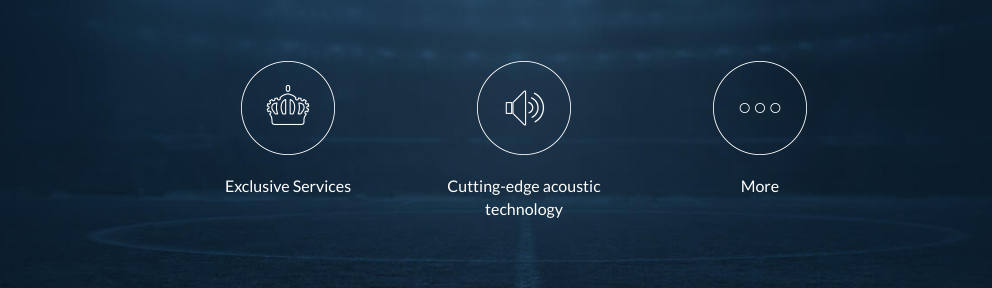
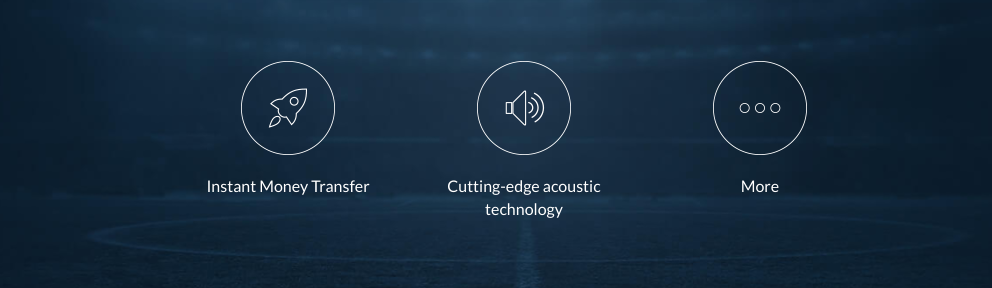
Before and after one commit to cyberrobot/wega, a PHP site: page / in a window 1280 px wide. Shown: the part 1385-1673 px from the top of the page, without its empty margins (116-1108 px from the left). Run offline with PHP 8.4, Linux system fonts and the light colour scheme; style sheets or scripts are compiled from the project's sources.

Commit message:
Instant money transfer tab

```diff
--- a/index.php
+++ b/index.php
@@ -66,10 +66,16 @@ include_once "header.php";
                         <div class="collapsible-tabs">
                             <div class="tabs col-sm-8 col-sm-offset-2">
                                 <div class="row">
-                                    <div class="col-xs-4">
+                                    <!--<div class="col-xs-3">
                                         <div class="tab" data-name="transfer-money">
                                             <i class="icon icon-crown"></i>
                                             <span class="tab-title">Exclusive Services</span>
+                                        </div>
+                                    </div>-->
+                                    <div class="col-xs-4">
+                                        <div class="tab" data-name="transfer-money">
+                                            <i class="icon icon-rocket"></i>
+                                            <span class="tab-title">Instant Money Transfer</span>
                                         </div>
                                     </div>
                                     <div class="col-xs-4">
--- a/scss/_modules.scss
+++ b/scss/_modules.scss
@@ -59,6 +59,9 @@
     &.icon-phone {
         background: url('../img/icons/phone.png') no-repeat 0 0;
     }
+    &.icon-rocket {
+        background: url('../img/icons/rocket.png') no-repeat 0 0;
+    }
 }
 
 .media-with-text {
```
Also changed, not shown: img/icons/rocket.png (added).
